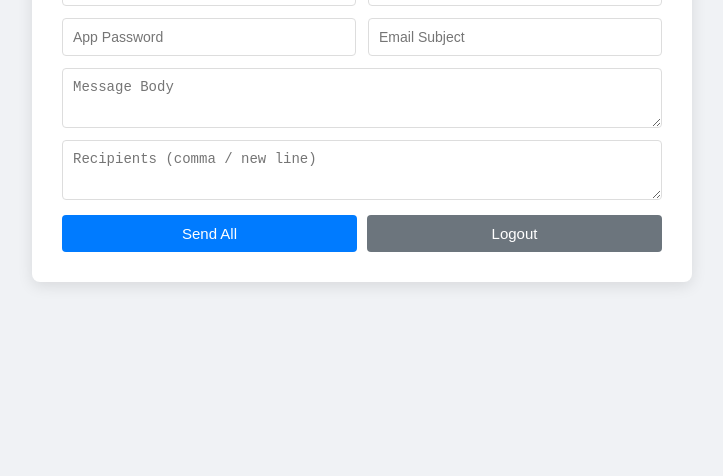
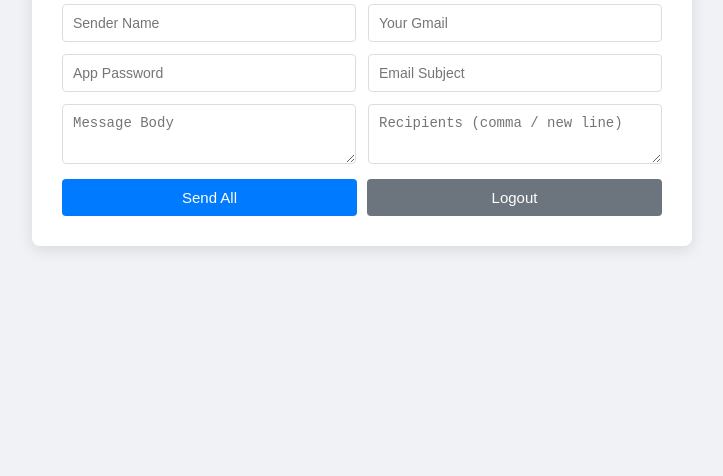
Before and after one commit to gaurav-kakwan/gaurav-kakwan, a website: page index.html in a window 1280 px wide. Shown: the part 324-800 px from the top of the page, without its empty margins (278-1001 px from the left). Drawn offline with Linux system fonts and the light colour scheme; sample sign-in values are in the browser's storage.

Commit message:
Update index.html

```diff
--- a/index.html
+++ b/index.html
@@ -11,21 +11,23 @@
     <h2 class="title">📧 Secure Mail Console</h2>
 
     <div class="form-grid">
-      <!-- Row 1: Sender Name & Gmail -->
+      <!-- Row 1 -->
       <div class="row">
         <input id="senderName" placeholder="Sender Name">
         <input id="gmail" placeholder="Your Gmail">
       </div>
 
-      <!-- Row 2: App Password & Subject -->
+      <!-- Row 2 -->
       <div class="row">
         <input id="apppass" type="password" placeholder="App Password">
         <input id="subject" placeholder="Email Subject">
       </div>
 
-      <!-- Full Width Items -->
-      <textarea id="message" placeholder="Message Body"></textarea>
-      <textarea id="to" placeholder="Recipients (comma / new line)"></textarea>
+      <!-- Row 3: Message & Recipients Side by Side -->
+      <div class="row big-inputs">
+        <textarea id="message" placeholder="Message Body"></textarea>
+        <textarea id="to" placeholder="Recipients (comma / new line)"></textarea>
+      </div>
     </div>
 
     <div class="btn-row">
```
